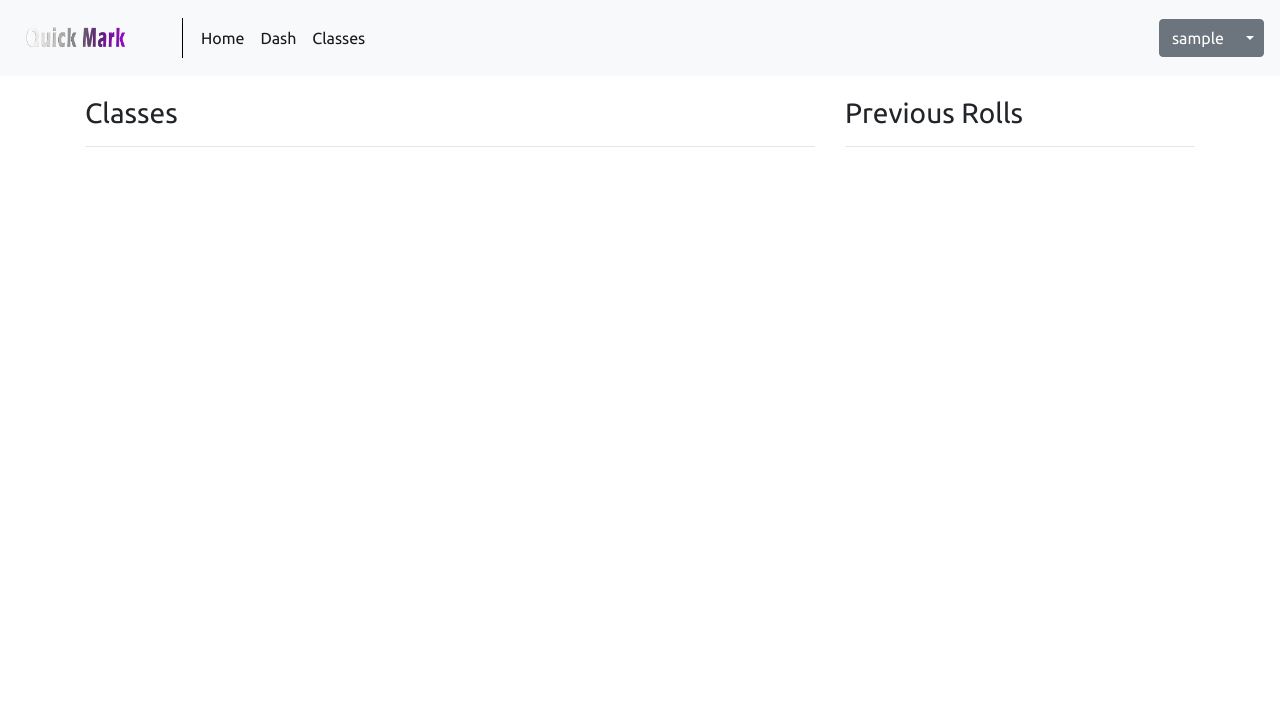
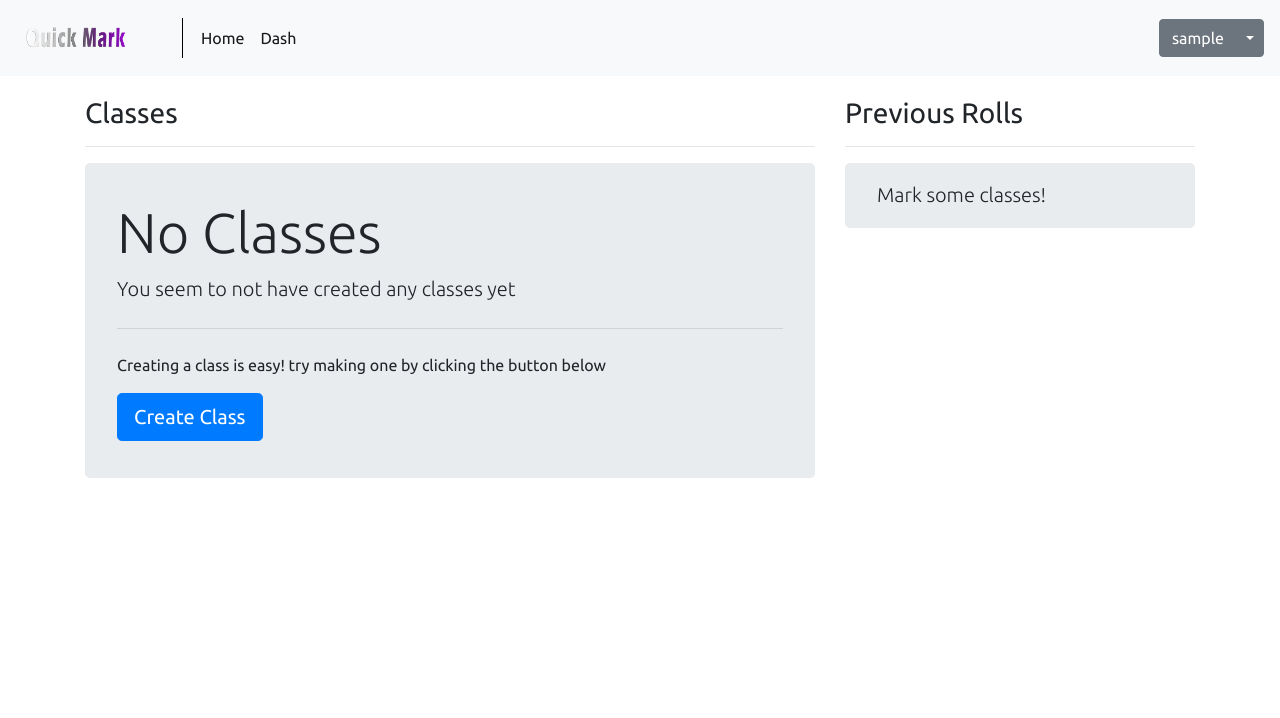
Before and after one commit to Stephan-kashkarov/QuickMark-WEB, a Flask app: page /dash in a window 1280 px wide. Shown: the top 718 px of the page. Run offline with Flask 2, Linux system fonts and the light colour scheme; the visitor is signed in with stand-in values (Sample User, id 1); data comes from the database, SQL or seed files in the repository; data that the repository does not hold is empty; some libraries are stand-ins or nearby versions.

Commit message:
made dashboard by html and css

```diff
--- a/server/app/site_routes.py
+++ b/server/app/site_routes.py
@@ -17,7 +17,8 @@ def auth():
 def dash():
 	user = current_user
 	classes = [Class.query.get(x) for x in Access.query.filter_by(person_id=user.id)]
-	print(user, classes)
+	if classes:
+		print(user, classes)
 	return render_template("dash.html", user=user, classes=classes)
 
 
--- a/server/app/static/css/dash.css
+++ b/server/app/static/css/dash.css
@@ -0,0 +1,4 @@
+.jumbotron {
+    padding-top: 5%;
+    padding-bottom: 5%;
+}
--- a/server/app/templates/dash.html
+++ b/server/app/templates/dash.html
@@ -14,12 +14,17 @@
         <div class="col-8">
             <h3>Classes</h3>
             <hr>
-            {% if classes %}
-
+            <div class="jumbotron">
+            {% if not classes %}
+                <h1 class="display-4">No Classes</h1>
+                <p class="lead">You seem to not have created any classes yet</p>
+                <hr class="my-4">
+                <p>Creating a class is easy! try making one by clicking the button below</p>
+                <a class="btn btn-primary btn-lg class_create" href="#" role="button">Create Class</a>
             {% else %}
             {% for class in classes %}
                 <div class="col-lg-3">
-                    <div class="card {{class.title}}">
+                    <div class="card">
                         <div class="card-body">
                             <h5 class="card-title">{{class.title}}</h5>
                             <p class="card-text">{{class.desc}}</p>
@@ -29,10 +34,22 @@
                 </div>
             {% endfor %}
             {% endif %}
+            </div>
         </div>
         <div class="col-4">
             <h3>Previous Rolls</h3>
             <hr>
+            {% if not rolls %}
+                <div class="jumbotron">
+                <small class="lead">Mark some classes!</small>
+                </div>
+            {% else %}
+            {% for roll in rolls %}
+                <div class="jumbotron">
+                    <p>{{Class.query.get(roll.class_id).title}} was marked at {{roll.date}}</p>
+                </div>
+            {% endfor %}
+            {% endif %}
         </div>
     </div>
 </div>
--- a/server/app/templates/main.html
+++ b/server/app/templates/main.html
@@ -23,9 +23,6 @@
 			{% if current_user.is_authenticated %}
 			<li class="nav-item active">
 				<a class="nav-link" href="#">Dash</a>
-			</li>
-			<li class="nav-item active">
-				<a class="nav-link" href="#">Classes</a>
 			</li>
 			{% endif %}
 		</ul>
```
